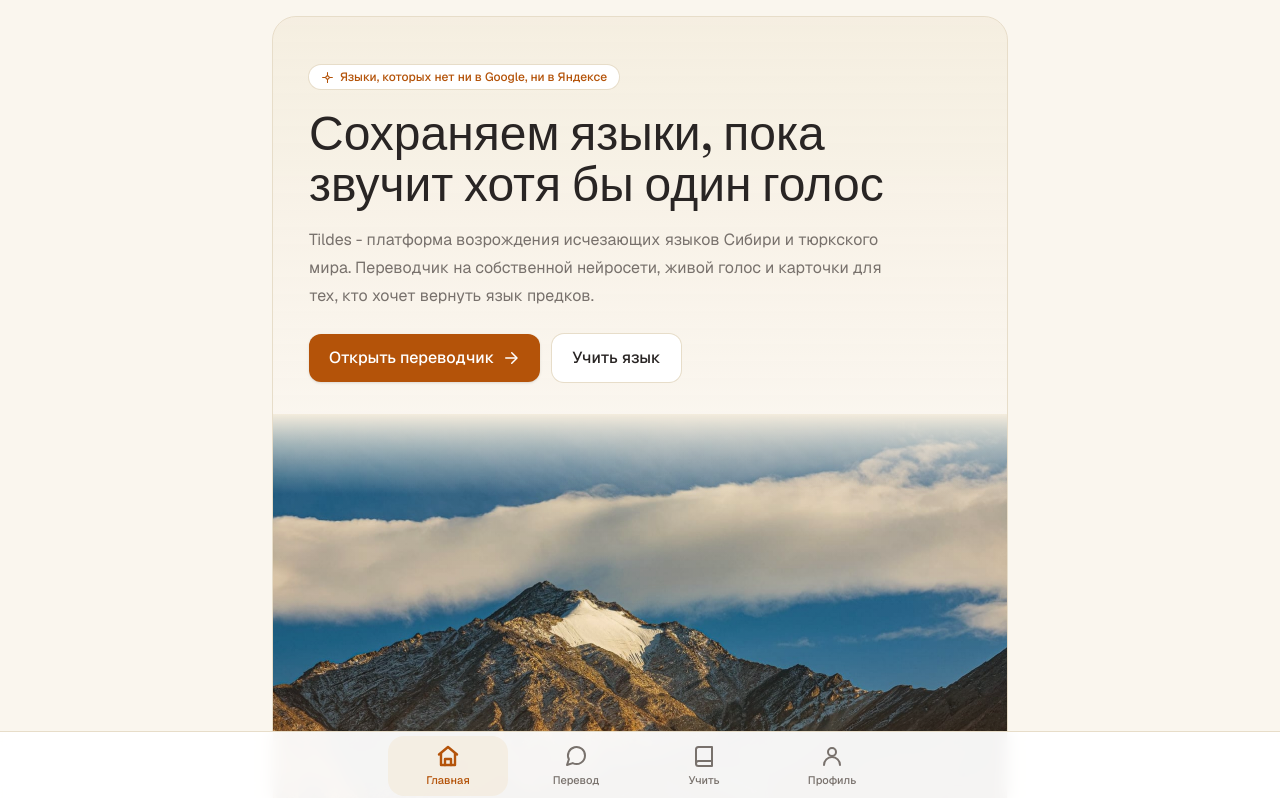
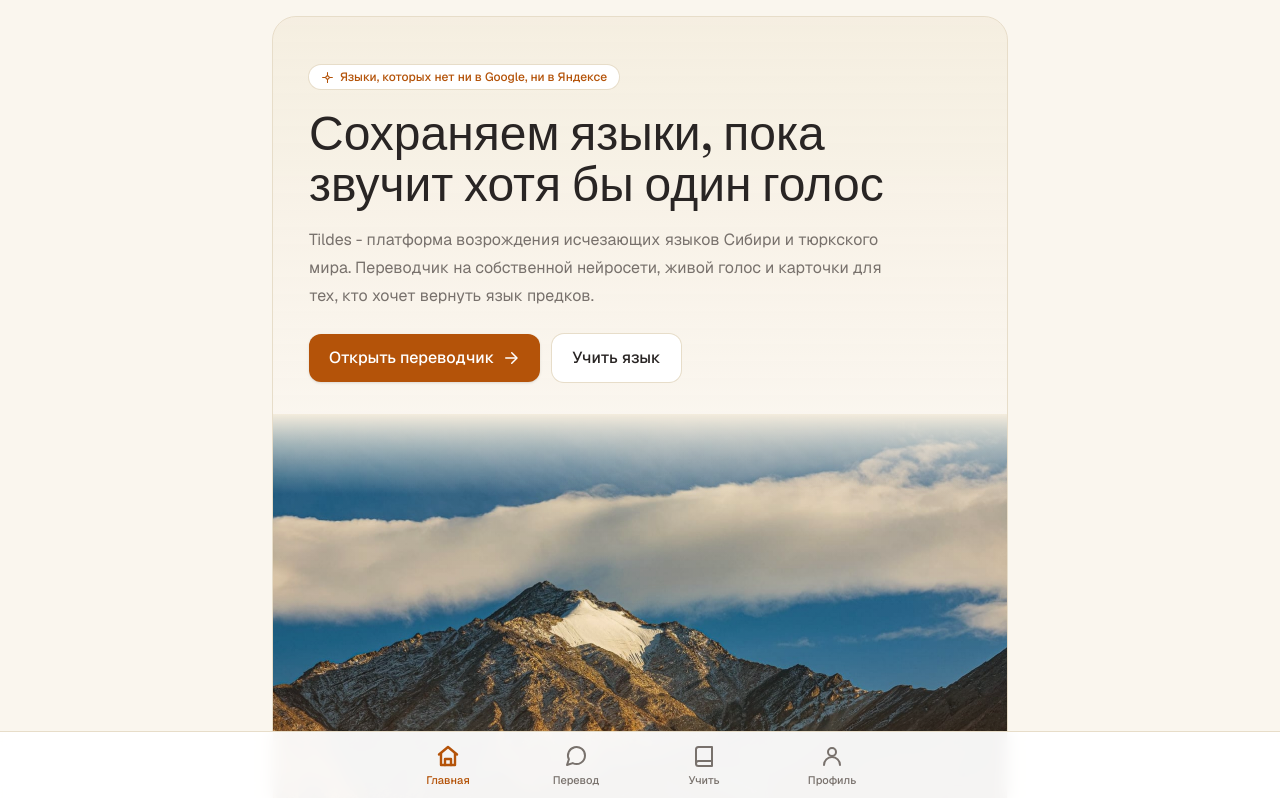
Before and after one commit to Magurin/tildes_frontend, a Next.js app: page / in a window 1280 px wide. Shown: the top 798 px of the page. Built offline with nearby package versions, Linux system fonts and the light colour scheme; no server answers; the database is empty.

Commit message:
Нижняя навигация: подсветка-пилюля только при наведении
Убрана постоянная заливка активной вкладки; активная различается цветом.

```diff
--- a/app/components/BottomNav.tsx
+++ b/app/components/BottomNav.tsx
@@ -36,7 +36,7 @@ export default function BottomNav() {
                 href={href}
                 aria-current={active ? "page" : undefined}
                 className={`group pressable mx-1 my-1 flex min-h-[56px] flex-col items-center justify-center gap-1 rounded-2xl px-2 py-2 text-[11px] font-medium transition-colors duration-200 hover:bg-surface-2 hover:text-primary ${
-                  active ? "bg-surface-2/70 text-primary" : "text-muted"
+                  active ? "text-primary" : "text-muted"
                 }`}
               >
                 <Icon
```
